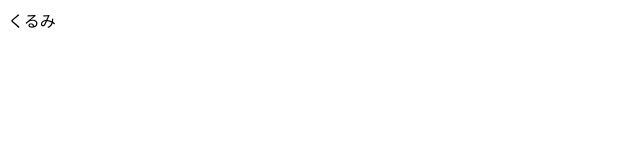
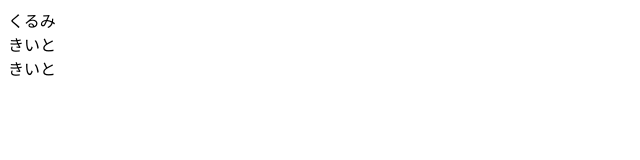
Before and after one commit to KiitoTakase/Team-Rohto-2025, a plain HTML site: page Index.html in a window 1280 px wide. Shown: the full height of the page, 0-640 px from the left. Drawn offline with Linux system fonts and the light colour scheme.

Commit message:
Update Index.html

```diff
--- a/Index.html
+++ b/Index.html
@@ -1 +1,3 @@
 <a herf=kmckurumi.html>くるみ</a><br>
+<a herf=KiitoTakase.html>きいと</a><br>
+<a herf=>きいと</a><br>
```
